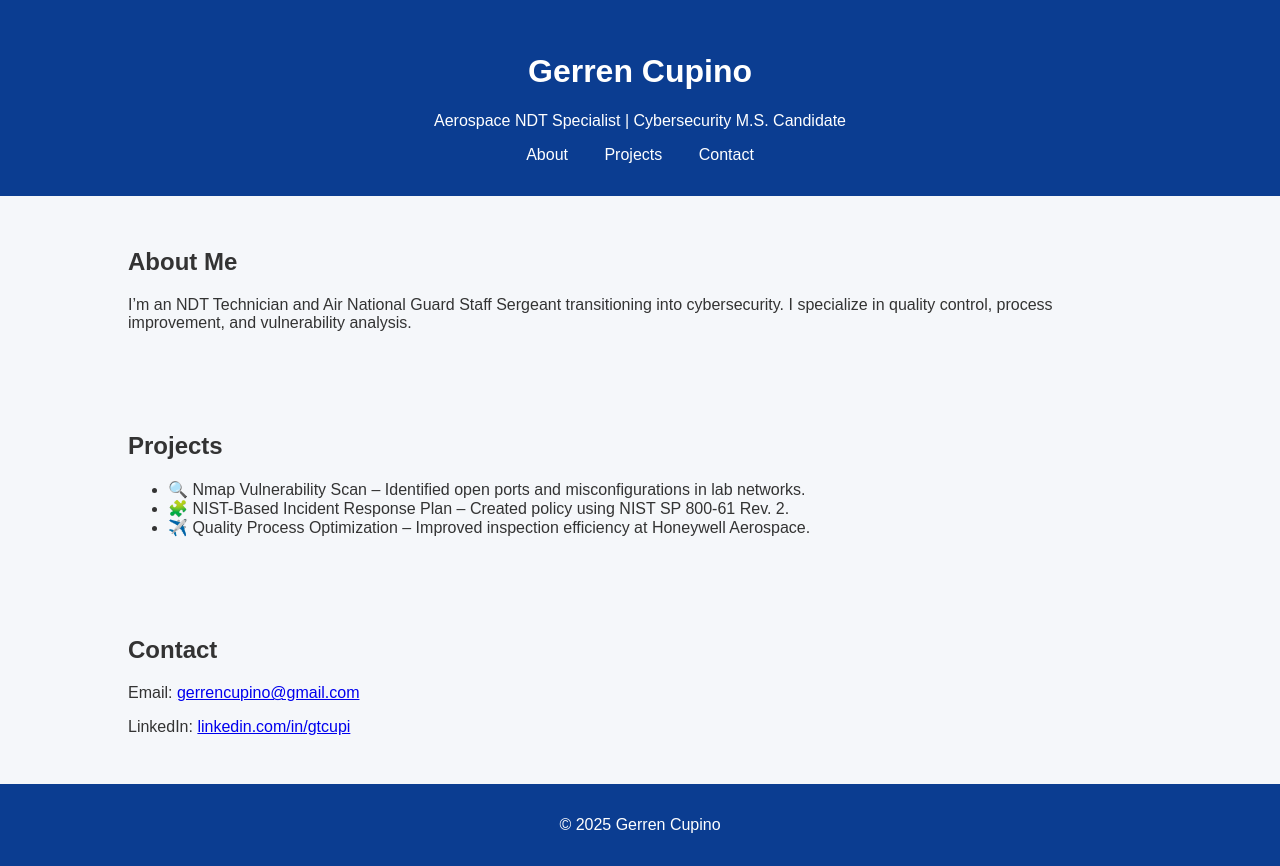
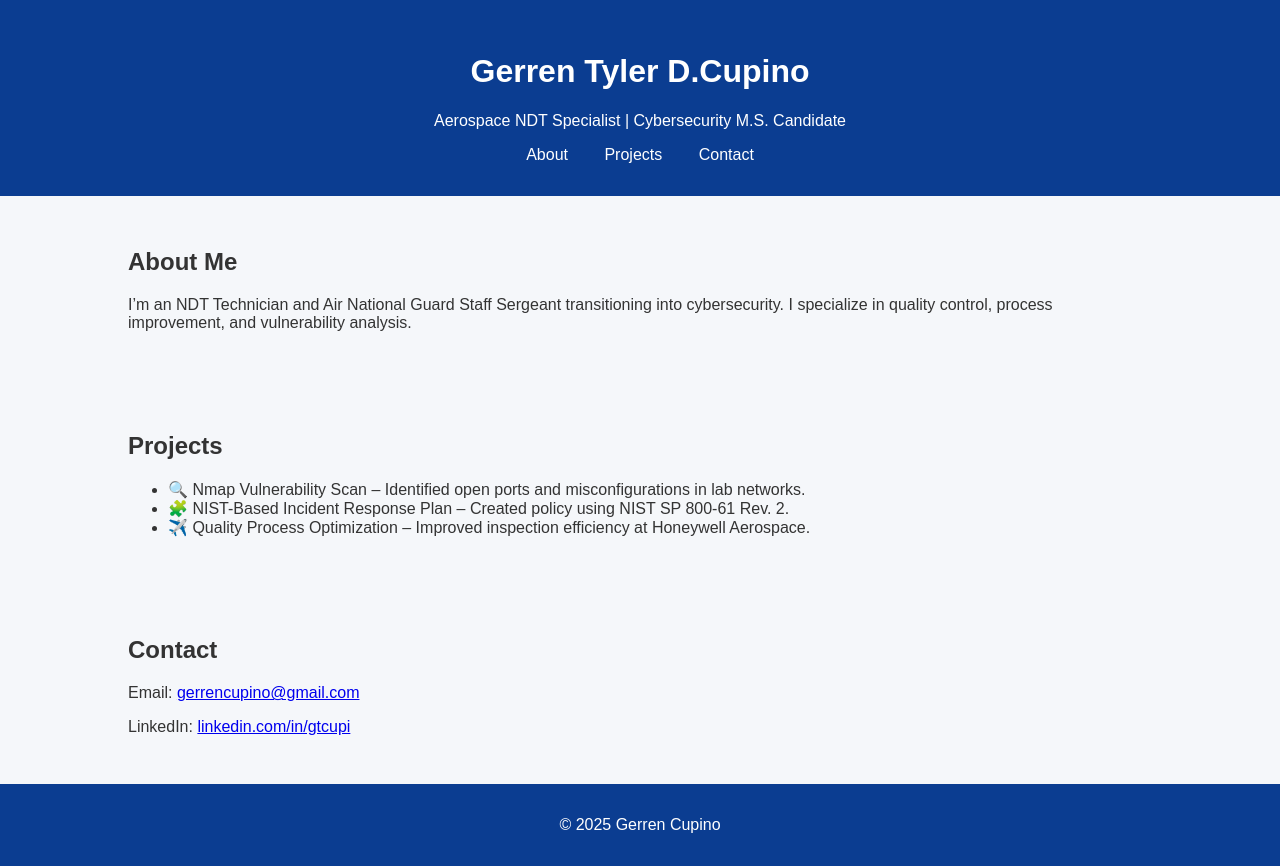
Before and after one commit to goopycoop/goopycoop.github.io, a plain HTML site: page index.html in a window 1280 px wide. Drawn offline with Linux system fonts and the light colour scheme.

Commit message:
Update index.html

```diff
--- a/index.html
+++ b/index.html
@@ -8,7 +8,7 @@
 </head>
 <body>
   <header>
-    <h1>Gerren Cupino</h1>
+    <h1>Gerren Tyler D.Cupino</h1>
     <p>Aerospace NDT Specialist | Cybersecurity M.S. Candidate</p>
     <nav>
       <a href="#about">About</a>
```
